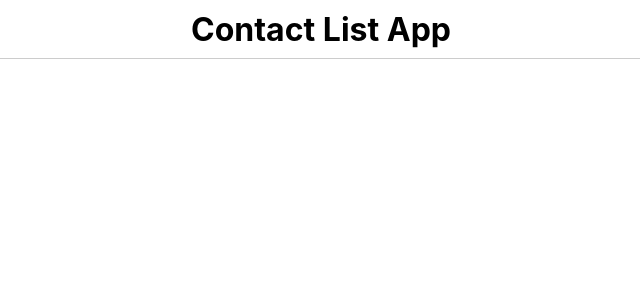
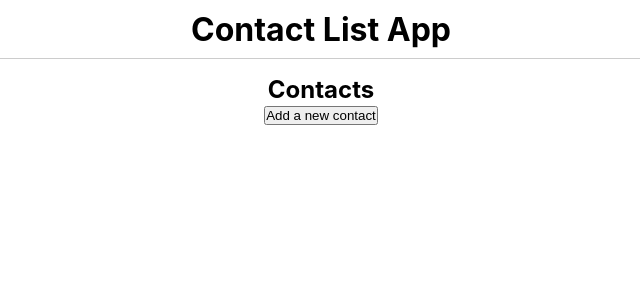
Before and after one commit to Sinac0de/React-Contact-List, a React (Create React App) app: page / in a window 1280 px wide. Shown: the top 300 px of the page, without its empty margins (319-959 px from the left). Built offline with nearby package versions, Linux system fonts and the light colour scheme.

Commit message:
Add Link to the AddContact page

```diff
--- a/src/components/ContactList/ContactList.js
+++ b/src/components/ContactList/ContactList.js
@@ -1,9 +1,17 @@
 import styles from "./contactList.module.css";
 import { FaUserCircle } from "react-icons/fa";
 import { IconContext } from "react-icons";
+import { Link } from "react-router-dom";
 
 const ContactList = ({ contacts, removeContact }) => {
   return (
+    <>
+      <div>
+        <h2>Contacts</h2>
+        <Link to="/add-contact">
+          <button className={styles.addContactBtn}>Add a new contact</button>
+        </Link>
+      </div>
       <ul className={styles.contactList}>
         {contacts.map((contact) => {
           const { id, name, email } = contact;
@@ -28,6 +36,7 @@ const ContactList = ({ contacts, removeContact }) => {
           );
         })}
       </ul>
+    </>
   );
 };
 
```
Lines whose indentation alone changed are shown as unchanged.
